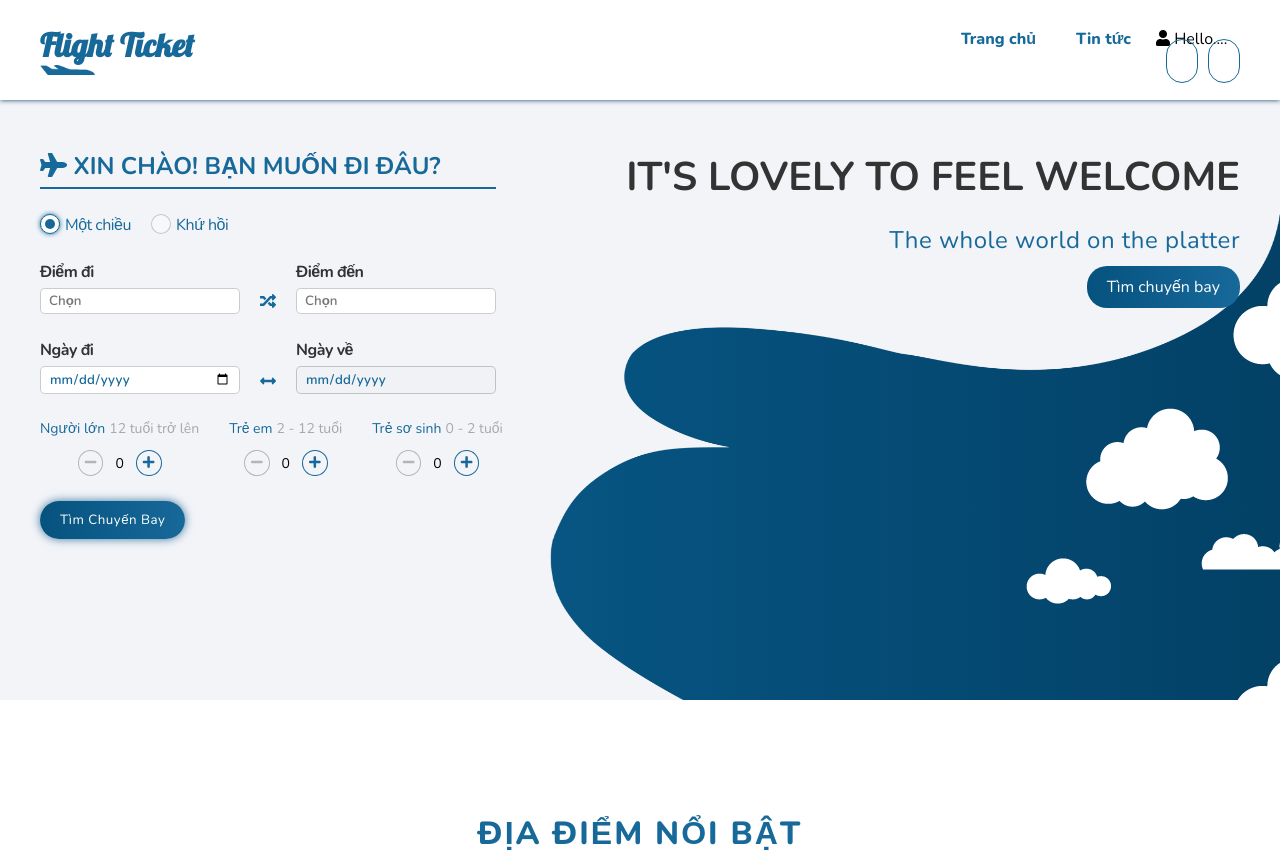
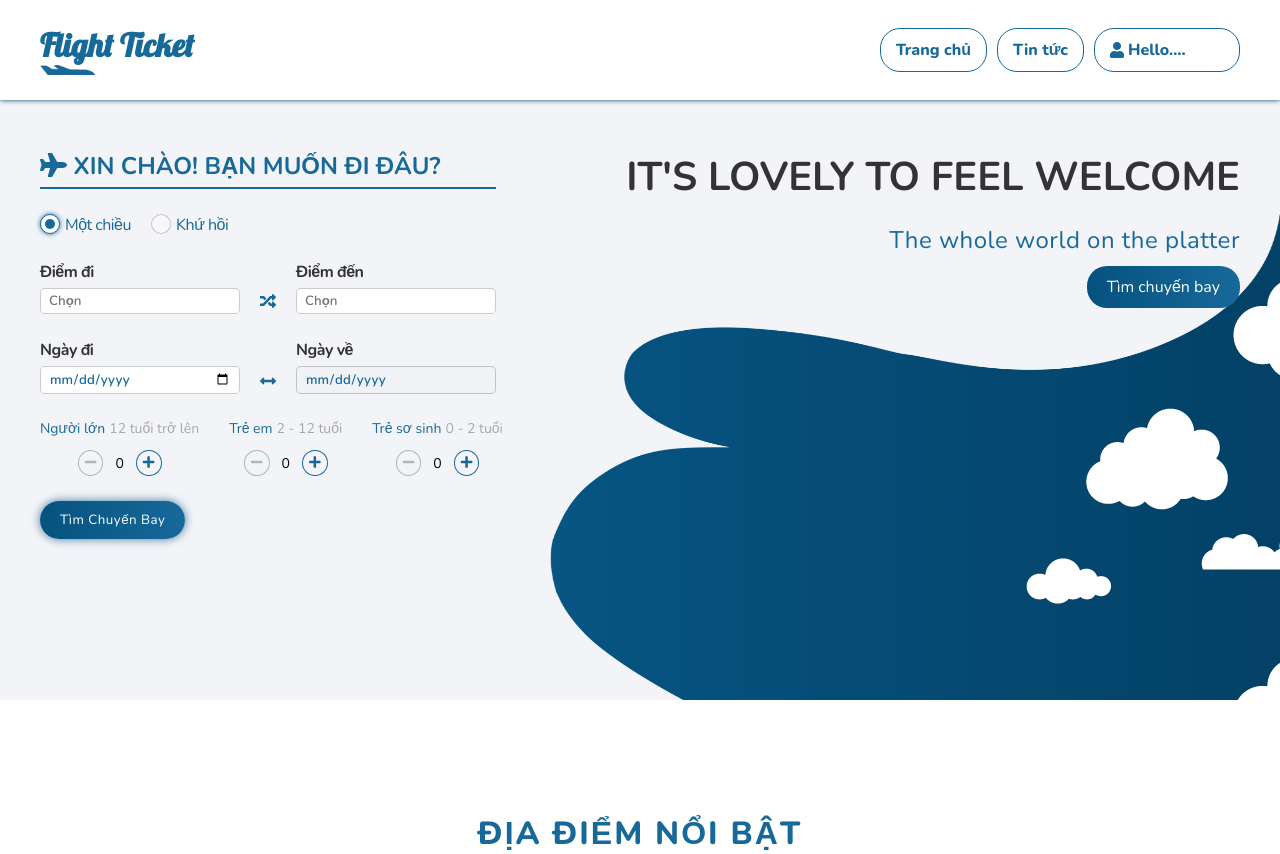
Before and after one commit to hoangloc1307/lhd_flight_ticket, a CodeIgniter app: page /baocao/index.php/home/index in a window 1280 px wide. Shown: the top 854 px of the page. Run offline with CodeIgniter, Linux system fonts and the light colour scheme.

Commit message:
sua header user

```diff
--- a/application/views/home/header_footer.php
+++ b/application/views/home/header_footer.php
@@ -26,19 +26,19 @@
 			</div>
 			<div class="links">
 				<ul>
-					<li><a href="<?= base_url() ?>">Trang chủ</a></li>
-					<li><a href="<?= base_url() ?>news">Tin tức</a></li>
+					<li><a class="menu-link" href="<?= base_url() ?>">Trang chủ</a></li>
+					<li><a class="menu-link" href="<?= base_url() ?>news">Tin tức</a></li>
 					<li class="user">
 						<span>
 							<i class="fas fa-user"></i>
-							Hello....
+							<p>Hello....</p>
 						</span>
 						<ul class="menu-user">
-							<li>
-								<a href="#"></a>
+							<li class="menu-list">
+								<a href="#"> Thông tin người dùng</a>
 							</li>
-							<li>
-								<a href="#"></a>
+							<li class="menu-list">
+								<a href="#"> Đăng xuất </a>
 							</li>
 						</ul>
 					</li>
@@ -180,7 +180,7 @@
 
 					<div class="col l-6 search">
 						<form action="">
-							<input type="text" class="footer-search" placeholder="Tao có thể giúp gì cho mày?">
+							<input type="text" class="footer-search" placeholder="Tôi có thể giúp gì cho bạn?">
 						</form>
 						<button type="submit" class="footer-submit">
 							<i class="fas fa-search"></i>
--- a/assets/styles/_variable.scss
+++ b/assets/styles/_variable.scss
@@ -18,6 +18,7 @@ $cl-grey-2: #777777;
 
 $cl-white-1: #f3f4f8;
 $cl-white-2: #fff;
+$cl-white-3: #f9f9f9;
 
 $cl-black: #333;
 
--- a/assets/styles/home/_footer.scss
+++ b/assets/styles/home/_footer.scss
@@ -12,6 +12,7 @@
 			font-size: $fs-title;
 			text-transform: uppercase;
 			color: $cl-white-2;
+			margin-bottom: 0;
 
 			i {
 				margin-right: 20px;
--- a/assets/styles/home/_header.scss
+++ b/assets/styles/home/_header.scss
@@ -43,17 +43,20 @@ header {
 		ul {
 			display: flex;
 			list-style: none;
+			align-items: center;
 
 			li {
 				margin-left: 10px;
 
-				a {
+				.menu-link {
 					color: $cl-blue-3;
 					padding: 10px 15px;
 					text-decoration: none;
 					font-weight: 800;
 					border-radius: 20px;
 					transition: 0.2s ease-in-out;
+					border: 1px solid $cl-blue-3;
+					cursor: pointer;
 
 					&:hover,
 					&.active {
@@ -61,14 +64,78 @@ header {
 						color: $cl-white-2;
 					}
 				}
-				&.user a {
-					border-radius: 25px;
+				&.user {
+					position: relative;
+					color: $cl-blue-3;
+					padding: 10px 15px;
+					font-weight: 800;
+					cursor: pointer;
 					border: 1px solid $cl-blue-3;
+					border-radius: 20px;
+					span {
+						display: flex;
+						align-items: center;
 
-					span {
-						max-width: 100px;
-						text-overflow: ellipsis;
-						overflow: hidden;
+						p {
+							padding-left: 4px;
+							width: 100px;
+							white-space: nowrap;
+							text-overflow: ellipsis;
+							overflow: hidden;
+						}
+					}
+
+					&.user:hover .menu-user {
+						display: block;
+					}
+
+					.menu-user {
+						position: absolute;
+						top: 60px;
+						left: 50%;
+						transform: translateX(-50%);
+						width: 200px;
+						flex-direction: column;
+						background: $cl-white-3;
+						box-shadow: 0 2px 5px $cl-grey;
+						border-radius: 5px;
+						padding: 12px 0;
+						border: 1px solid $cl-white-1;
+						display: none;
+
+						&::before {
+							position: absolute;
+							content: "";
+							top: -24px;
+							left: 50%;
+							transform: translateX(-50%);
+							border: 12px solid;
+							border-color: transparent transparent $cl-white-3 transparent;
+						}
+						&::after {
+							position: absolute;
+							content: "";
+							top: -18px;
+							left: 0;
+							width: 100%;
+							height: 18px;
+							background: transparent;
+						}
+
+						.menu-list {
+							margin: 0 4px;
+							a {
+								color: $cl-blue-3;
+								display: block;
+								padding: 8px 12px;
+								border-radius: 20px;
+								transition: 0.2s ease-in-out;
+								&:hover {
+									background: $cl-blue-3;
+									color: $cl-white-2;
+								}
+							}
+						}
 					}
 				}
 			}
--- a/assets/styles/main.css
+++ b/assets/styles/main.css
@@ -742,13 +742,16 @@ header {
   display: -ms-flexbox;
   display: flex;
   list-style: none;
+  -webkit-box-align: center;
+      -ms-flex-align: center;
+          align-items: center;
 }
 
 .menu-pc .links ul li {
   margin-left: 10px;
 }
 
-.menu-pc .links ul li a {
+.menu-pc .links ul li .menu-link {
   color: #17699a;
   padding: 10px 15px;
   text-decoration: none;
@@ -756,22 +759,103 @@ header {
   border-radius: 20px;
   -webkit-transition: 0.2s ease-in-out;
   transition: 0.2s ease-in-out;
-}
-
-.menu-pc .links ul li a:hover, .menu-pc .links ul li a.active {
+  border: 1px solid #17699a;
+  cursor: pointer;
+}
+
+.menu-pc .links ul li .menu-link:hover, .menu-pc .links ul li .menu-link.active {
   background: #17699a;
   color: #fff;
 }
 
-.menu-pc .links ul li.user a {
-  border-radius: 25px;
+.menu-pc .links ul li.user {
+  position: relative;
+  color: #17699a;
+  padding: 10px 15px;
+  font-weight: 800;
+  cursor: pointer;
   border: 1px solid #17699a;
-}
-
-.menu-pc .links ul li.user a span {
-  max-width: 100px;
+  border-radius: 20px;
+}
+
+.menu-pc .links ul li.user span {
+  display: -webkit-box;
+  display: -ms-flexbox;
+  display: flex;
+  -webkit-box-align: center;
+      -ms-flex-align: center;
+          align-items: center;
+}
+
+.menu-pc .links ul li.user span p {
+  padding-left: 4px;
+  width: 100px;
+  white-space: nowrap;
   text-overflow: ellipsis;
   overflow: hidden;
+}
+
+.menu-pc .links ul li.user.user:hover .menu-user {
+  display: block;
+}
+
+.menu-pc .links ul li.user .menu-user {
+  position: absolute;
+  top: 60px;
+  left: 50%;
+  -webkit-transform: translateX(-50%);
+          transform: translateX(-50%);
+  width: 200px;
+  -webkit-box-orient: vertical;
+  -webkit-box-direction: normal;
+      -ms-flex-direction: column;
+          flex-direction: column;
+  background: #f9f9f9;
+  -webkit-box-shadow: 0 2px 5px #dddddd;
+          box-shadow: 0 2px 5px #dddddd;
+  border-radius: 5px;
+  padding: 12px 0;
+  border: 1px solid #f3f4f8;
+  display: none;
+}
+
+.menu-pc .links ul li.user .menu-user::before {
+  position: absolute;
+  content: "";
+  top: -24px;
+  left: 50%;
+  -webkit-transform: translateX(-50%);
+          transform: translateX(-50%);
+  border: 12px solid;
+  border-color: transparent transparent #f9f9f9 transparent;
+}
+
+.menu-pc .links ul li.user .menu-user::after {
+  position: absolute;
+  content: "";
+  top: -18px;
+  left: 0;
+  width: 100%;
+  height: 18px;
+  background: transparent;
+}
+
+.menu-pc .links ul li.user .menu-user .menu-list {
+  margin: 0 4px;
+}
+
+.menu-pc .links ul li.user .menu-user .menu-list a {
+  color: #17699a;
+  display: block;
+  padding: 8px 12px;
+  border-radius: 20px;
+  -webkit-transition: 0.2s ease-in-out;
+  transition: 0.2s ease-in-out;
+}
+
+.menu-pc .links ul li.user .menu-user .menu-list a:hover {
+  background: #17699a;
+  color: #fff;
 }
 
 /*==================== Menu Mobile ====================*/
@@ -3048,6 +3132,7 @@ h2 {
   font-size: 24px;
   text-transform: uppercase;
   color: #fff;
+  margin-bottom: 0;
 }
 
 .news-letter .title h2 i {
```
Also changed, not shown: 1 other file. Lines whose indentation alone changed are shown as unchanged.
